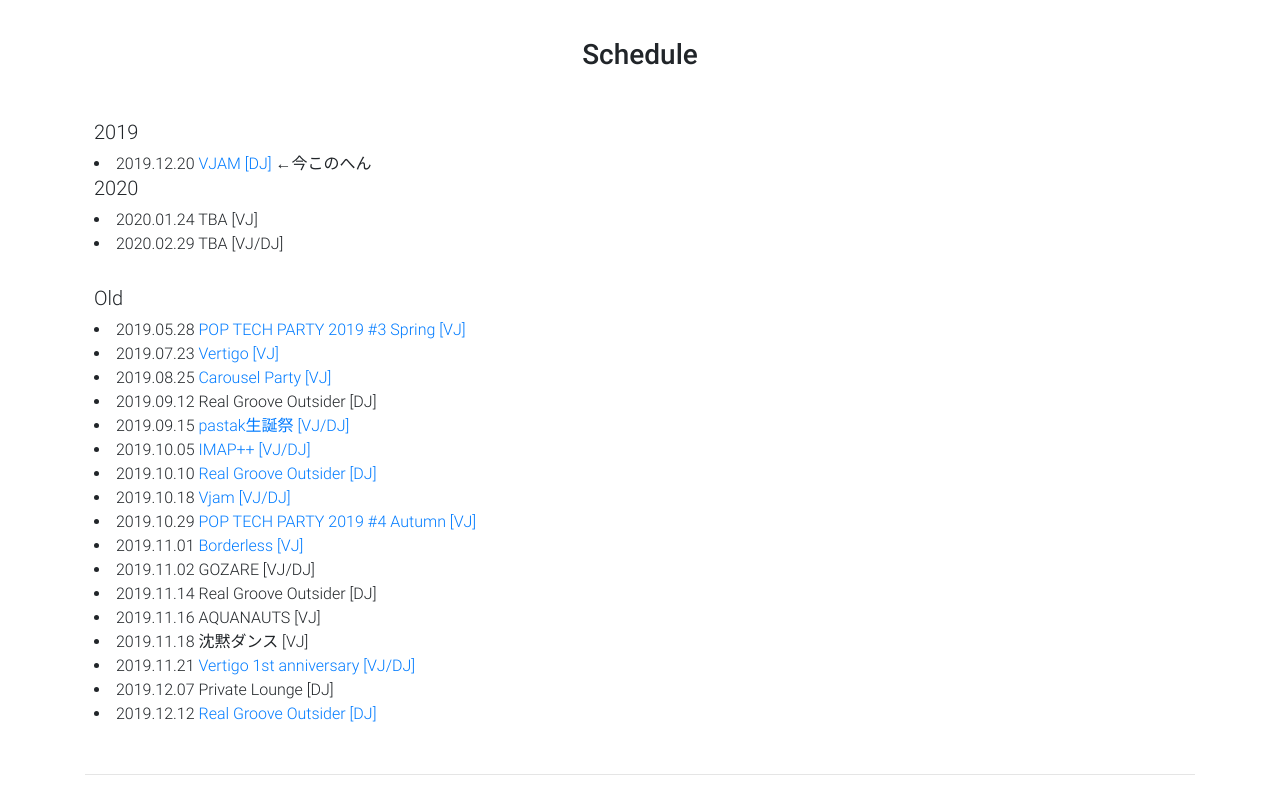
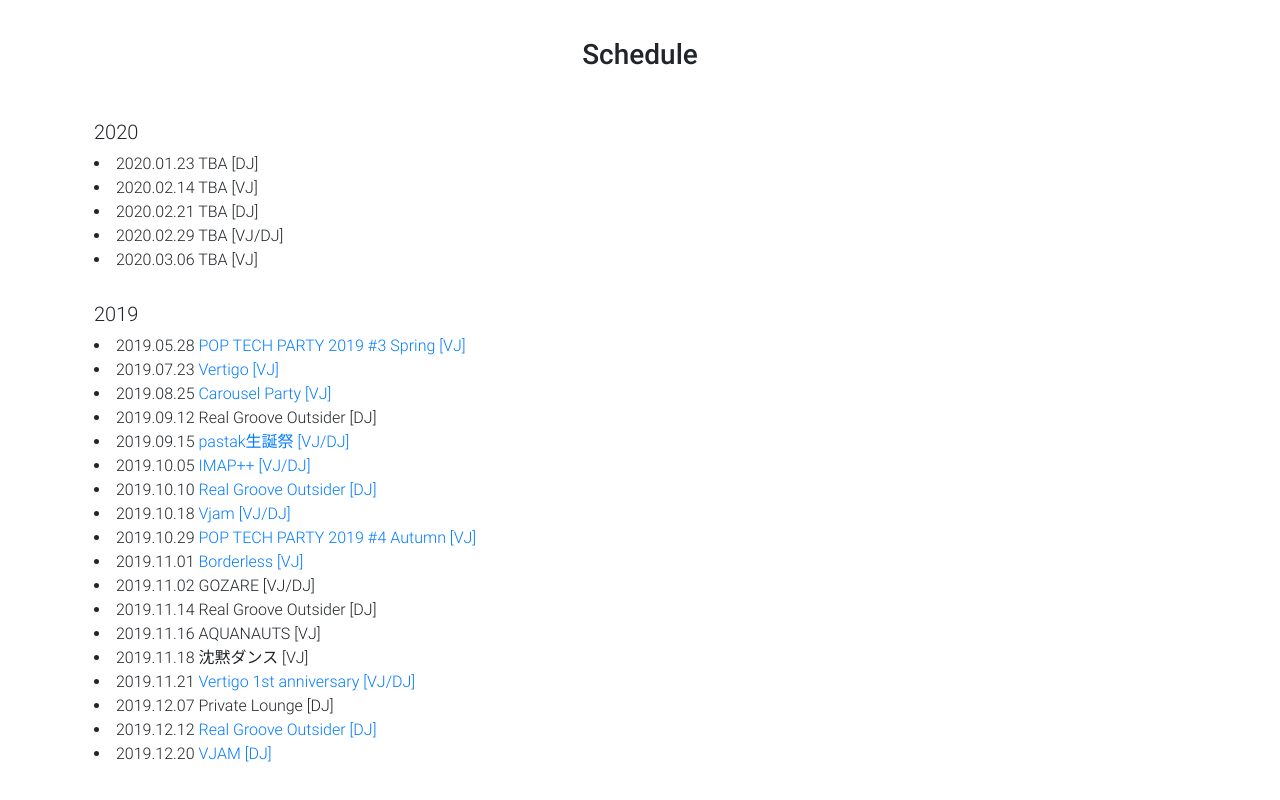
Before and after one commit to Omega014/omega014.github.io, a plain HTML site: page vdj.html in a window 1280 px wide. Shown: the part 1400-2200 px from the top of the page. Drawn offline with Linux system fonts and the light colour scheme.

Commit message:
update info

```diff
--- a/vdj.html
+++ b/vdj.html
@@ -130,7 +130,7 @@
                   <!-- Content -->
                   <div class="text-center white-text mx-5 wow fadeIn">
                     <h1 class="mb-4">
-                      <strong>VJAM</strong>
+                      <strong>2020</strong>
                     </h1>
 
                     <p>
@@ -223,17 +223,18 @@
           <div class="col-lg-7 col-md-11 px-4">
             <div class="row">
               <div class="col-12">
-                <h5 class="feature-title">2019</h5>
-                <li>2019.12.20 <a href="https://www.facebook.com/events/517181975538025/">VJAM [DJ]</a> ←今このへん</li>
                 <h5 class="feature-title">2020</h5>
-                <li>2020.01.24 TBA [VJ]</li>
+                <li>2020.01.23 TBA [DJ]</li>
+                <li>2020.02.14 TBA [VJ]</li>
+                <li>2020.02.21 TBA [DJ]</li>
                 <li>2020.02.29 TBA [VJ/DJ]</li>
+                <li>2020.03.06 TBA [VJ]</li>
               </div>
             </div>
             <div style="height:30px"></div>
             <div class="row">
               <div class="col-10">
-                <h5 class="feature-title">Old</h5>
+                <h5 class="feature-title">2019</h5>
                 <li>2019.05.28 <a href="http://kai-you.co.jp/news/%E3%82%A8%E3%83%B3%E3%82%B8%E3%83%8B%E3%82%A2%E4%B8%BB%E5%B0%8E%E3%81%AE%E9%9F%B3%E6%A5%BD%E3%82%A4%E3%83%99%E3%83%B3%E3%83%88%E3%80%8Cpop-tech-party-%E3%83%9D%E3%83%97%E3%83%86%E3%82%AF-%E3%80%8D-2/">POP TECH PARTY 2019 #3 Spring [VJ]</a></li>
                 <li>2019.07.23 <a href="https://www.facebook.com/events/420814995433909/">Vertigo [VJ]</a></li>
                 <li>2019.08.25 <a href="https://www.facebook.com/events/404865803476087/">Carousel Party [VJ]</a></li>
@@ -251,6 +252,7 @@
                 <li>2019.11.21 <a href="https://www.residentadvisor.net/events/1341629">Vertigo 1st anniversary [VJ/DJ]</a></li>
                 <li>2019.12.07 Private Lounge [DJ]</li>
                 <li>2019.12.12 <a href="https://www.facebook.com/events/1285910861611879/">Real Groove Outsider [DJ]</a></li>
+                <li>2019.12.20 <a href="https://www.facebook.com/events/517181975538025/">VJAM [DJ]</a></li>
               </div>
             </div>
           </div>
```
